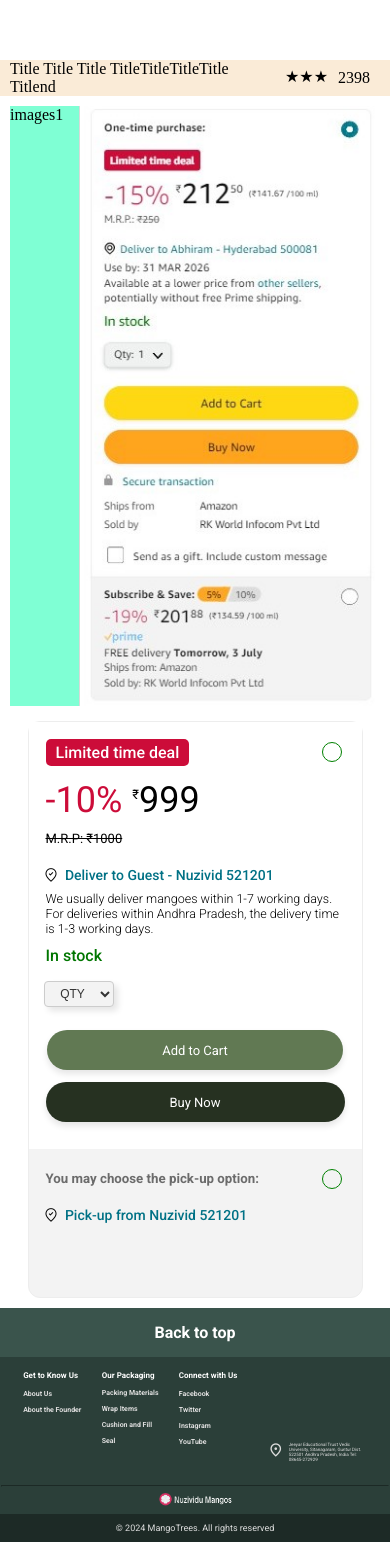
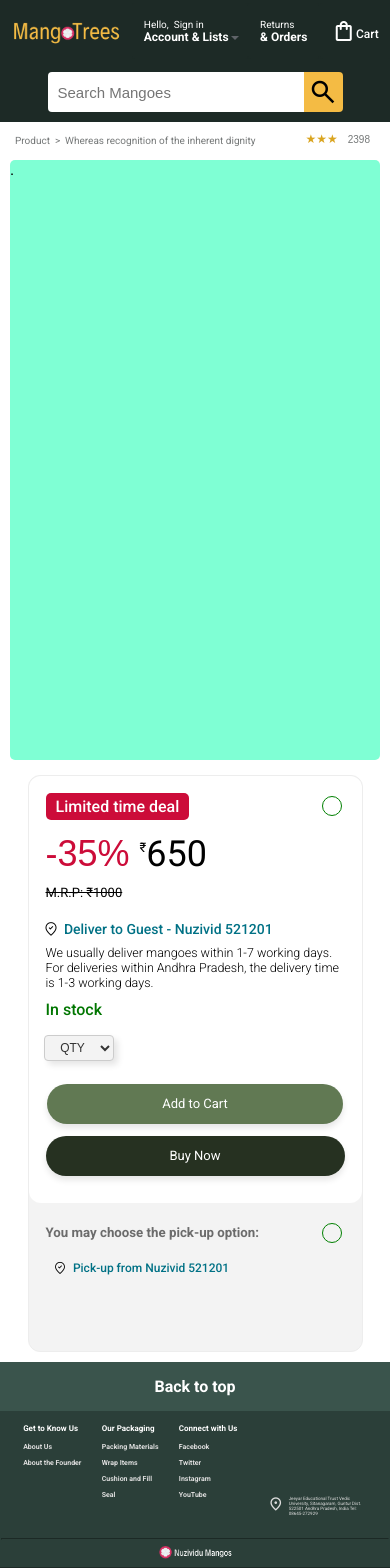
Before and after one commit to abhiram418/mangotrees-UI, an Angular app: page /product/1 in a window 390 px wide. Shown: the top 1568 px of the page. Before the commit the page ends 1542 px from the top, so only its background shows below. Built offline with nearby package versions, Linux system fonts and the light colour scheme; grey boxes are pictures that could not be loaded.

Commit message:
improving the product-view

```diff
--- a/src/app/Models/ProductViewItemData.ts
+++ b/src/app/Models/ProductViewItemData.ts
@@ -1,5 +1,5 @@
 export class ProductViewItemData{
-    Title:string='Title Title Title TitleTitleTitleTitle Titlend ';
+    Title:string='Whereas recognition of the inherent dignity';
     Desc:string='dmasjndflsnflksdmdmasjndflsnflksdmdmasjndflsnflksdm';
     Price:number | null = 1000;
     Availability:boolean | null = true;
@@ -7,7 +7,7 @@
     Stars: number = 3;
     NumberOfRating:number = 2398;
     DealTitle?:string | null='Limited time deal';
-    Discount?:number | null=-10;
-    SalePrice?:number | null=999;
+    Discount?:number | null=-35;
+    SalePrice?:number | null=650;
     OldPrice?:number | null=1000;
 }
--- a/src/app/Product/product-view/product-view.component.css
+++ b/src/app/Product/product-view/product-view.component.css
@@ -15,24 +15,38 @@
 
 .product-view-top{
     width: 100%;
-    margin-top: 60px;
+    margin-top: 65px;
+    /* color: #565959; */
+    color: #565959d0;
 }
 .product-view-top div{
     display: flex;
     justify-content: space-between;
     align-items: center;
+    padding-top: 8px;
     padding-inline: 10px;
-    background-color: antiquewhite;
+    font-size: 14px;
+    font-family: "Montserrat", sans-serif;
 }
 .title{
+    padding-top: 10px;
     margin: 0px;
+    margin-left: 5px;
+    font-size: 14px;
+    font-weight: 400;
+    font-family: "Roboto", serif;
 }
 .stars{
-    padding-bottom: 3px;
+    padding-top: 0px !important;
+    padding-bottom: 4px;
     padding-inline: 5px;
+    color: goldenrod;
 }
 .star{
     margin: 0px;
+    font-size: 16px;
+    border-width: 10px;
+    border-color: red;
 }
 
 
@@ -42,17 +56,17 @@
     margin-top: 10px;
     margin-bottom: 10px;
     display: flex;
-    /* background-color: blueviolet; */
 }
 .image{
     height: 575px;
     width: calc(100% - 350px);
     margin-right: 10px;
+    border-radius: 5px;
     background-color: aquamarine;
-    background-image: url("../../../assets/Pictures/Screenshot\ 2024-07-02\ 223503.jpg");
-    background-size:contain; /* Keeps the image at its original size */
-    background-repeat: no-repeat; /* Prevents the image from repeating */
-    background-position: right;
+    /* background-image: url("../../../assets/Pictures/Screenshot\ 2024-07-02\ 223503.jpg");
+    background-size:contain;
+    background-repeat: no-repeat;
+    background-position: right; */
 }
 
 
@@ -70,6 +84,7 @@
 .product-payment-view-top{
     height: fit-content;
     padding: 17px;
+    border-radius: 12px;
     background-color: white;
 }
 
@@ -119,8 +134,27 @@
     border-radius: 5px;
     font-size: 16px;
     font-weight: 500;
+    user-select: none;
     color: white;
     background-color: #cc0c39;
+}
+.default-deal-title{
+    height: 12%;
+    width: fit-content;
+    display: flex;
+    max-width: 66%;
+    padding-top: 4px;
+    padding-bottom: 4px;
+    padding-inline: 10px;
+    margin-bottom: 5px;
+    border-radius: 5px;
+    border-right: 10px solid transparent;
+    border-bottom-right-radius: 40px;
+    font-size: 15px;
+    font-weight: 500;
+    user-select: none;
+    color: white;
+    background-color: #2d413b;
 }
 .price-desc .price{
     width: 90%;
@@ -139,6 +173,7 @@
 }
 .price-desc .price div .discount{
     font-size: 36px;
+    font-family: "Montserrat", sans-serif;
     align-content: baseline;
     padding-right: 10px;
     color: #cc0c39;
@@ -166,13 +201,15 @@
     font-size: 18px;
     font-weight: 750;
     margin-left: -3.6px;
-    margin-right: 5px;
+    margin-right: 4px;
+    user-select: none;
 }
 .delivery-location P{
     max-width: 100%;
-    width: 100%;
+    width: fit-content;
     font-size: 14px;
     font-weight: 420;
+    cursor: pointer;
     margin: 0px;
     overflow: hidden;
     color: #007185;
@@ -184,7 +221,6 @@
     margin-top: 7px;
     line-break: 3px;
     font-size: 12.5px;
-    /* font-weight: 360; */
 }
 .use-by p{
     margin: 0px;
@@ -197,6 +233,7 @@
     margin-top: 10px;
     font-size: 16px;
     font-weight: 418;
+    user-select: none;
     color: #007600 !important;
 }
 
@@ -218,6 +255,7 @@
     box-shadow: 4px 4px 6px rgba(0, 0, 0, 0.1);
     transition: box-shadow 0.3s ease;
     background-color: #f3f3f3;
+    user-select: none;
     color: #333;
 }
 option[value=""] {
@@ -237,6 +275,10 @@
     align-items: center;
     font-size: 13px;
     font-weight: 400;
+    -webkit-user-select: none;
+    -moz-user-select: none;
+    -ms-user-select: none;
+    user-select: none;
     color: white;
 }
 .top-button{
@@ -298,7 +340,59 @@
     margin-top: 5px;
     color: #1119;
 }
+.delivery-location-bottom{
+    display: flex;
+    align-items: center;
+    margin-top: 20px;
+    margin-left: 10px;
+}
+.delivery-location-bottom span{
+    font-size: 16px;
+    font-weight: 750;
+    margin-left: -3.6px;
+    margin-right: 5px;
+}
+.delivery-location-bottom P{
+    max-width: 100%;
+    width: fit-content;
+    font-size: 12px;
+    font-weight: 420;
+    cursor: pointer;
+    margin: 0px;
+    overflow: hidden;
+    color: #007185;
+}
 
+@media (max-width: 550px){
+    .title{
+        font-size: 12px;
+    }
+    .stars{
+        padding-bottom: 5px;
+    }
+    .star{
+        font-size: 14px;
+    }
+    .product-view-top div{
+        font-size: 12px;
+    }
+}
+
+@media (max-width: 450px){
+    .title{
+        font-size: 10px;
+    }
+    .stars{
+        margin-top: 2.6px;
+        padding-bottom: 4px;
+    }
+    .star{
+        font-size: 12px;
+    }
+    .product-view-top div{
+        font-size: 10px;
+    }
+}
 @media (max-width: 750px){
     .product-view-middle{
         display: flex;
@@ -315,8 +409,11 @@
         align-self: center;
     }
 }
-
-
+@media (max-width: 874px){
+    .product-view-top{
+        margin-top: 121px;
+    }
+}
 
 
 .material-symbols-outlined {
--- a/src/app/Product/product-view/product-view.component.html
+++ b/src/app/Product/product-view/product-view.component.html
@@ -1,8 +1,10 @@
 <div class="product-page">
 
+    <app-nav-bar [navBarData]="navBarData" (redirectTo)="RedirectTo($event)" (search)="Search($event)"></app-nav-bar>
+
     <div class="product-view-top">
-        <div>
-            <p class="title">{{data.Title}}</p>
+        <div style="padding-top: 0px;">
+            <p class="title">Product&nbsp;&nbsp;>&nbsp;&nbsp;{{data.Title}}</p>
             <div>
                 <div class="stars">
                     <p class="star" *ngFor="let item of data.Stars==1? ['star']: data.Stars==2? ['star','star']: data.Stars==3? ['star','star','star']: data.Stars==4? ['star','star','star','star']: data.Stars==5? ['star','star','star','star','star']: null">
@@ -15,16 +17,18 @@
     </div>
 
 
-    <div class="product-view-middle">
-        <div class="image">images1</div>
+    <div class="product-view-middle roboto-regular">
+        <div class="image">.</div>
 
-        <div class="blur product-payment-view roboto-regular">
+        <div class="blur product-payment-view">
             <div class="product-payment-view-top">
                 <div class="select-product-payment">
                     <input type="radio">
                 </div>
+
                 <div class="price-desc">
                     <div *ngIf="data.DealTitle" class="deal">{{data.DealTitle}}</div>
+                    <div *ngIf="!data.DealTitle" class="default-deal-title">MangoTrees's&nbsp;&nbsp;<p style="margin: 0px;color: goldenrod;">Original</p></div>
                     <div class="price">
                         <div>
                             <a *ngIf="data.Discount" class="discount">{{data.Discount}}%</a>
@@ -67,9 +71,9 @@
                 <div class="delivery-title">
                     <h5 style="margin: 0px;">You may choose the pick-up option:</h5>
                 </div>
-                <div class="delivery-location">
+                <div class="delivery-location-bottom">
                     <span class="material-symbols-outlined">where_to_vote</span>
-                    <p>Pick-up from {{customerData.AddressList!=null? customerData.AddressList[0].City:"Nuzivid"}} {{customerData.AddressList!=null? customerData.AddressList[0].Pincode:"521201"}}</p>
+                    <p onclick="window.location.href='https://maps.app.goo.gl/fyG3wCJ7ME2nkpty7'">Pick-up from {{customerData.AddressList!=null? customerData.AddressList[0].City:"Nuzivid"}} {{customerData.AddressList!=null? customerData.AddressList[0].Pincode:"521201"}}</p>
                 </div>
             </div>
 
--- a/src/app/Product/product-view/product-view.component.ts
+++ b/src/app/Product/product-view/product-view.component.ts
@@ -5,15 +5,19 @@
 import { CustomerData } from '../../Models/CustomerData';
 import { AddressDesc } from '../../Models/CustomerProfileData';
 import { FormsModule } from '@angular/forms';
+import { NavBarData } from '../../components/nav-bar/navBarData';
+import { NavBarComponent } from "../../components/nav-bar/nav-bar.component";
 
 @Component({
     selector: 'app-product-view',
     standalone: true,
     templateUrl: './product-view.component.html',
     styleUrl: './product-view.component.css',
-    imports: [NgFor, NgIf, FormsModule, FooterComponent]
+    imports: [NgFor, NgIf, FormsModule, FooterComponent, NavBarComponent]
 })
 export class ProductViewComponent {
+  navBarData = new NavBarData();
+
   data:ProductViewItemData= new ProductViewItemData();
   customerData:CustomerData = new CustomerData();
   selectedOption: number;
@@ -22,7 +26,16 @@
     { id: 0, value: "QTY", disabled: true },
     { id: 1, value: 1 },
     { id: 2, value: 2 },
-    { id: 3, value: 3 }
+    { id: 3, value: 3 },
+    { id: 4, value: 4 },
+    { id: 5, value: 5 },
+    { id: 6, value: 6 },
+    { id: 7, value: 7 },
+    { id: 8, value: 8 },
+    { id: 9, value: 9 },
+    { id: 10, value: 10 },
+    { id: 11, value: 11 },
+    { id: 12, value: 12 }
   ];
 
   constructor(){
@@ -43,4 +56,16 @@
     // this.data.Availability = false;
     // this.data.Stars = 5;
   }
+
+
+  RedirectTo(to:string){
+    alert("to: "+to);
+  }
+  Search(word:string){
+    this.data.DealTitle=null;
+    this.data.Discount=null;
+    this.data.SalePrice=null;
+    this.data.OldPrice=null;
+    alert("search: "+ word);
+  }
 }
--- a/src/app/components/footer/footer.component.css
+++ b/src/app/components/footer/footer.component.css
@@ -23,6 +23,7 @@
     margin: 0px;
     padding-top: 15px;
     padding-bottom: 15px;
+    user-select: none;
 }
 
 
```
